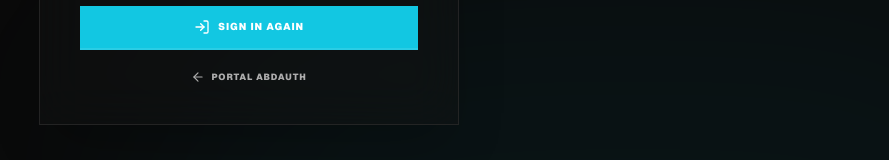
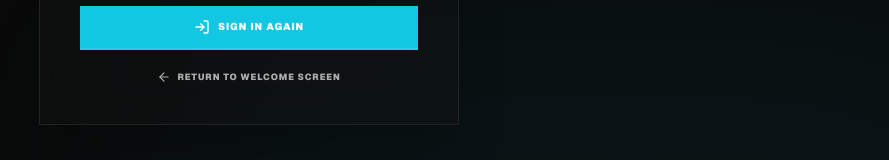
Before and after one commit to ajabadia/ABDQuiz, a Next.js app: page /en/logout-success in a window 1280 px wide. Shown: the part 520-680 px from the top of the page, without its empty margins (391-1280 px from the left). Built offline with nearby package versions, Linux system fonts and the light colour scheme; no server answers.

Commit message:
ux(auth): redirect secondary logout button back to localized welcome page

```diff
--- a/messages/en.json
+++ b/messages/en.json
@@ -329,6 +329,7 @@
     "subtitle": "You have been successfully signed out of ABDQuiz.",
     "message": "Your session has been securely revoked at both the satellite and the central Identity Provider.",
     "button": "Sign In Again",
+    "home_button": "Return to Welcome Screen",
     "shield_badge": "Session Revoked"
   }
 }
--- a/messages/es.json
+++ b/messages/es.json
@@ -329,6 +329,7 @@
     "subtitle": "Has cerrado sesión correctamente de la plataforma ABDQuiz.",
     "message": "Tu sesión ha sido revocada de forma segura tanto en el simulador como en la pasarela central.",
     "button": "Volver a Iniciar Sesión",
+    "home_button": "Volver a la Bienvenida",
     "shield_badge": "Sesión Revocada"
   }
 }
--- a/src/app/[locale]/logout-success/page.tsx
+++ b/src/app/[locale]/logout-success/page.tsx
@@ -87,13 +87,13 @@ export default function LogoutSuccessPage() {
           {t('button')}
         </button>
 
-        {/* 🏁 Return Link */}
+        {/* 🏁 Return Link to Public Welcome Page */}
         <button
-          onClick={() => window.location.href = 'https://abd-auth.vercel.app'}
+          onClick={() => router.push('/')}
           className="mt-5 text-[9px] font-black text-muted-foreground hover:text-foreground tracking-widest uppercase transition-colors flex items-center gap-1.5 cursor-pointer outline-none"
         >
           <ArrowLeft className="w-3.5 h-3.5" />
-          Portal ABDAuth
+          {t('home_button')}
         </button>
       </div>
 
```
